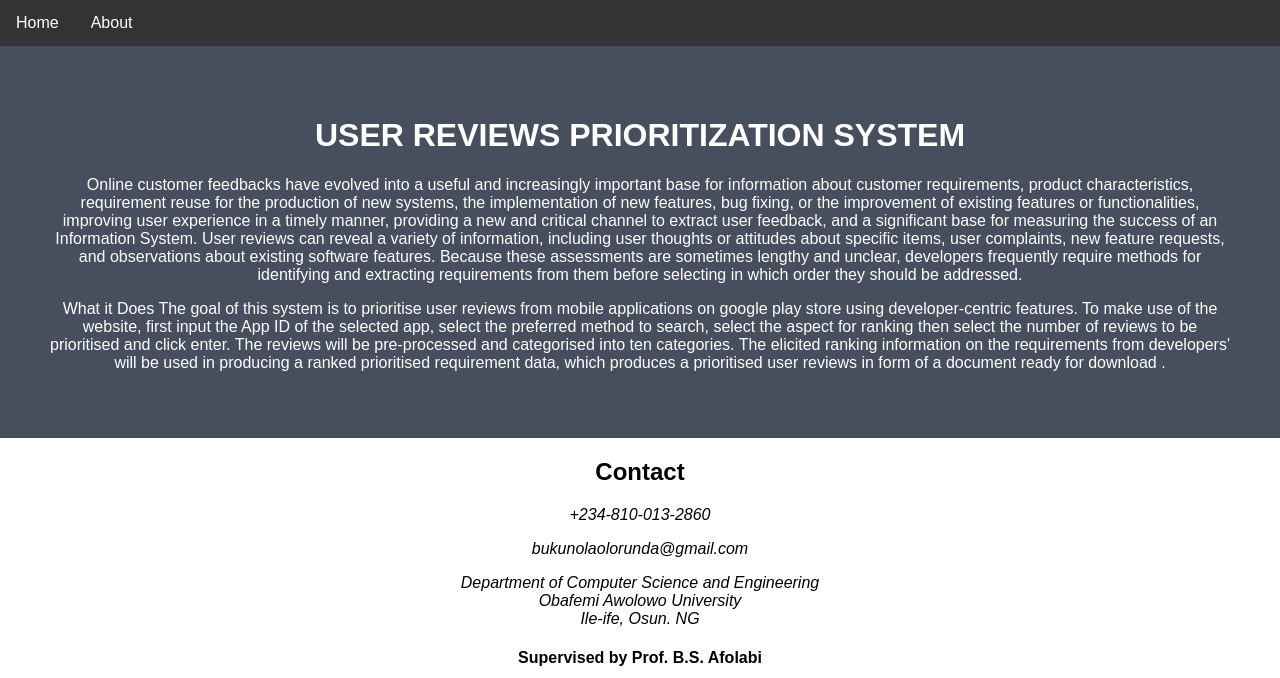
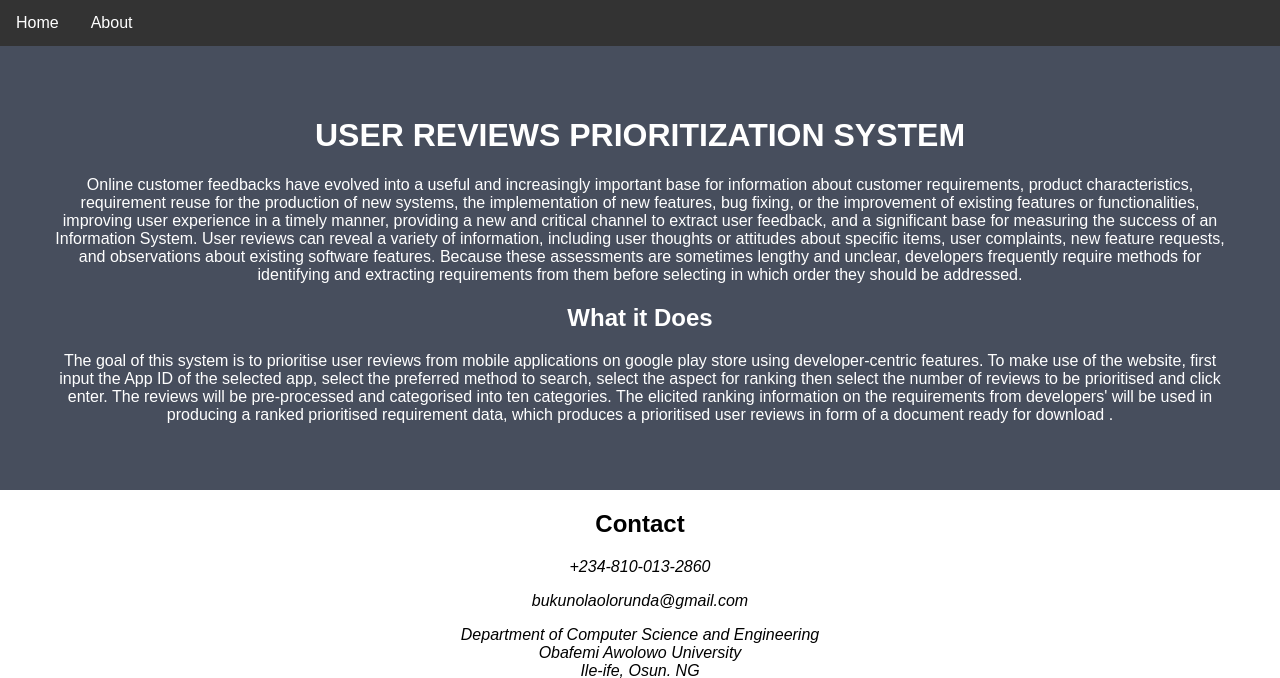
Before and after one commit to nuel01/app_priority, a Flask app: page /about in a window 1280 px wide. Shown: the top 678 px of the page. Run offline with Flask 2, Linux system fonts and the light colour scheme.

Commit message:
Update about.html

```diff
--- a/templates/about.html
+++ b/templates/about.html
@@ -111,8 +111,8 @@ ul {
   <h1>USER REVIEWS PRIORITIZATION SYSTEM</h1>
   <p>Online customer feedbacks have evolved into a useful and increasingly important base for information about customer requirements, product characteristics, requirement reuse for the production of new systems, the implementation of new features, bug fixing, or the improvement of existing features or functionalities, improving user experience in a timely manner, providing a new and critical channel to extract user feedback, and a significant base for measuring the success of an Information System. User reviews can reveal a variety of information, including user thoughts or attitudes about specific items, user complaints, new feature requests, and observations about existing software features. Because these assessments are sometimes lengthy and unclear, developers frequently require methods for identifying and extracting requirements from them before selecting in which order they should be addressed.
 </p>
-  <p>What it Does
-The goal of this system is to prioritise user reviews from mobile applications on google play store using developer-centric features. To make use of the website, first input the App ID of the selected app, select the preferred method to search, select the aspect for ranking then select the number of reviews to be prioritised and click enter. The reviews will be pre-processed and categorised into ten categories. The elicited ranking information on the requirements from developers' will be used in producing a ranked prioritised requirement data, which produces a prioritised user reviews in form of a document ready for download .</p>
+  <h2 style="text-align:center">What it Does</h2>
+<p>The goal of this system is to prioritise user reviews from mobile applications on google play store using developer-centric features. To make use of the website, first input the App ID of the selected app, select the preferred method to search, select the aspect for ranking then select the number of reviews to be prioritised and click enter. The reviews will be pre-processed and categorised into ten categories. The elicited ranking information on the requirements from developers' will be used in producing a ranked prioritised requirement data, which produces a prioritised user reviews in form of a document ready for download .</p>
 
 
 </div>
```
